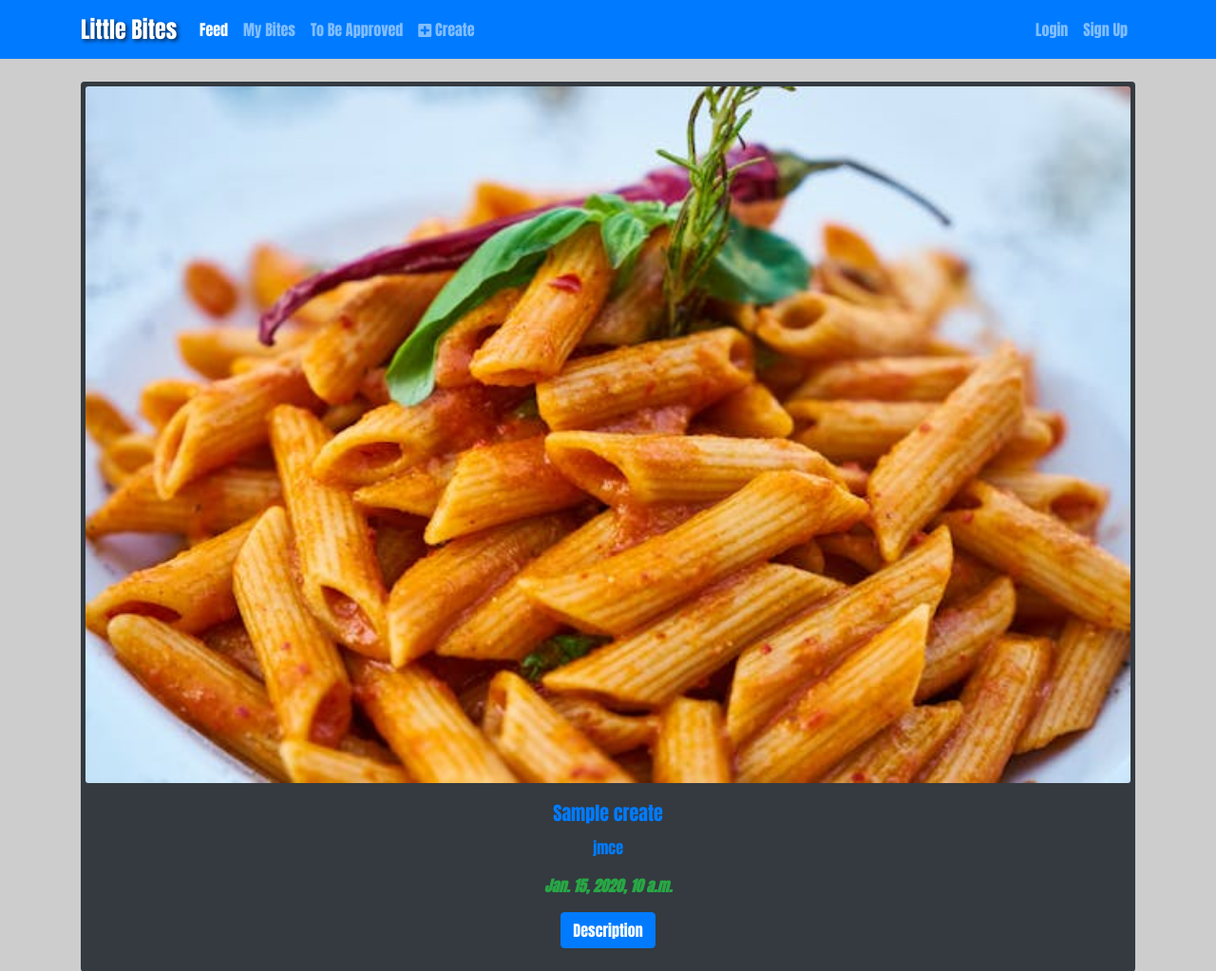
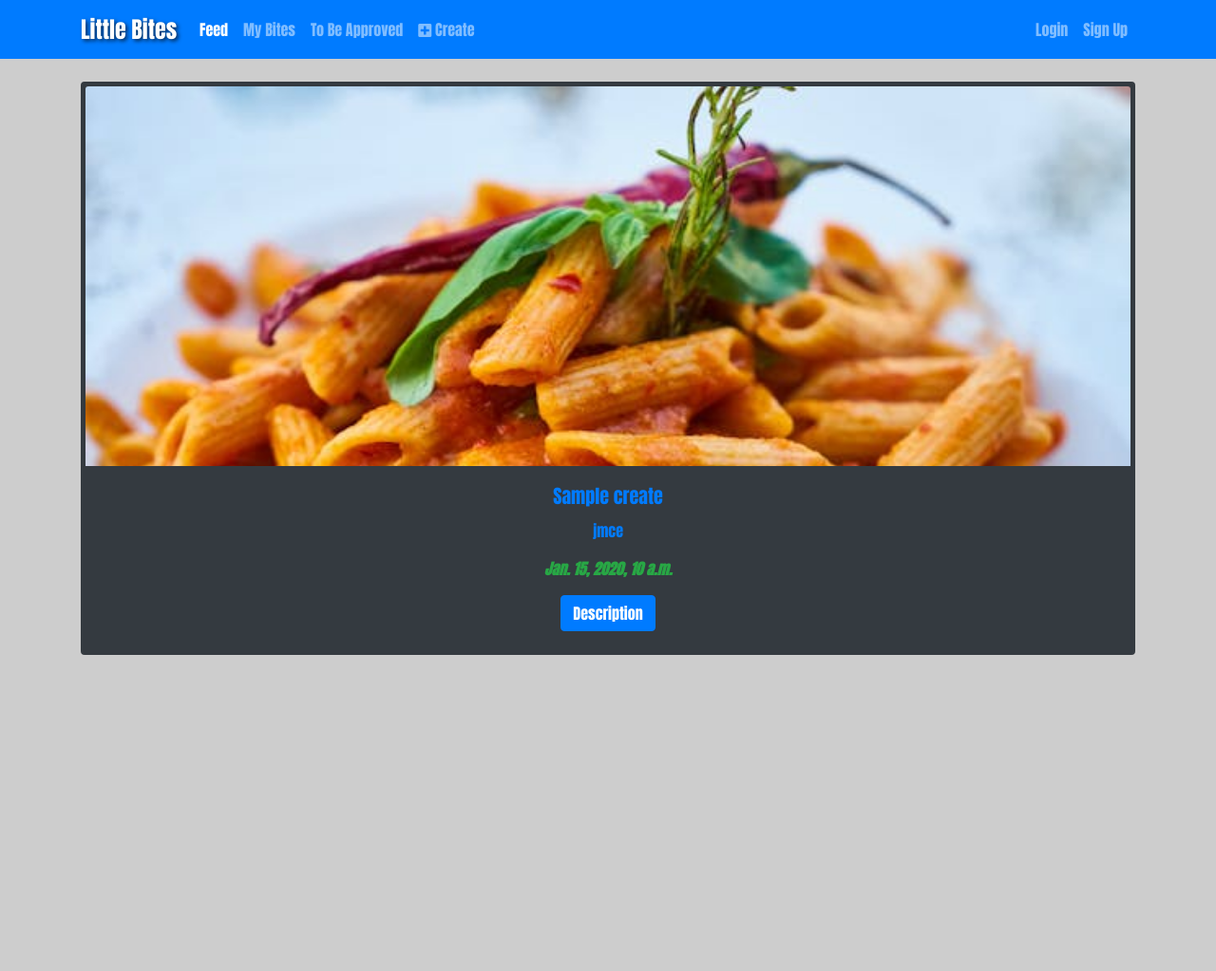
Before and after one commit to JAmcevoy/tiny-bites, a Django app: page / in a window 1280 px wide. Shown: the top 1023 px of the page at 95% size. After the commit the page ends 690 px from the top, so only its background shows below. Run offline with Django 4.2, Linux system fonts and the light colour scheme; data comes from the database, SQL or seed files in the repository; tables that the repository leaves empty hold one stand-in row (values such as "Sample post"); some libraries are stand-ins or nearby versions.

Commit message:
Added custom css to the post cards image so card are smaller with ruining image

```diff
--- a/feed/templates/feed/index.html
+++ b/feed/templates/feed/index.html
@@ -7,7 +7,9 @@
 
   {% for post in object_list %}
   <div class="card bg-dark mb-3 border-dark mb-4 text-center">
-    <img class="card-img" src="{% static 'images/default_2.jpg' %}" alt="Card image">
+    <div class="image-container">
+      <img class="card-img" src="{% static 'images/default_2.jpg' %}" alt="Card image">
+    </div>
     <div class="card-img-top">
       <h5 class="card-title text-primary">{{post.name}}</h5>
       <p class="card-text text-primary">{{post.author}}</p>
--- a/static/css/style.css
+++ b/static/css/style.css
@@ -47,8 +47,7 @@ body {
   margin-top: 20px;
 }
 
-.card-img {
-  height: auto;
-  width: 100%;
-
+.image-container {
+  overflow: hidden;
+  height: 400px;
 }
```
